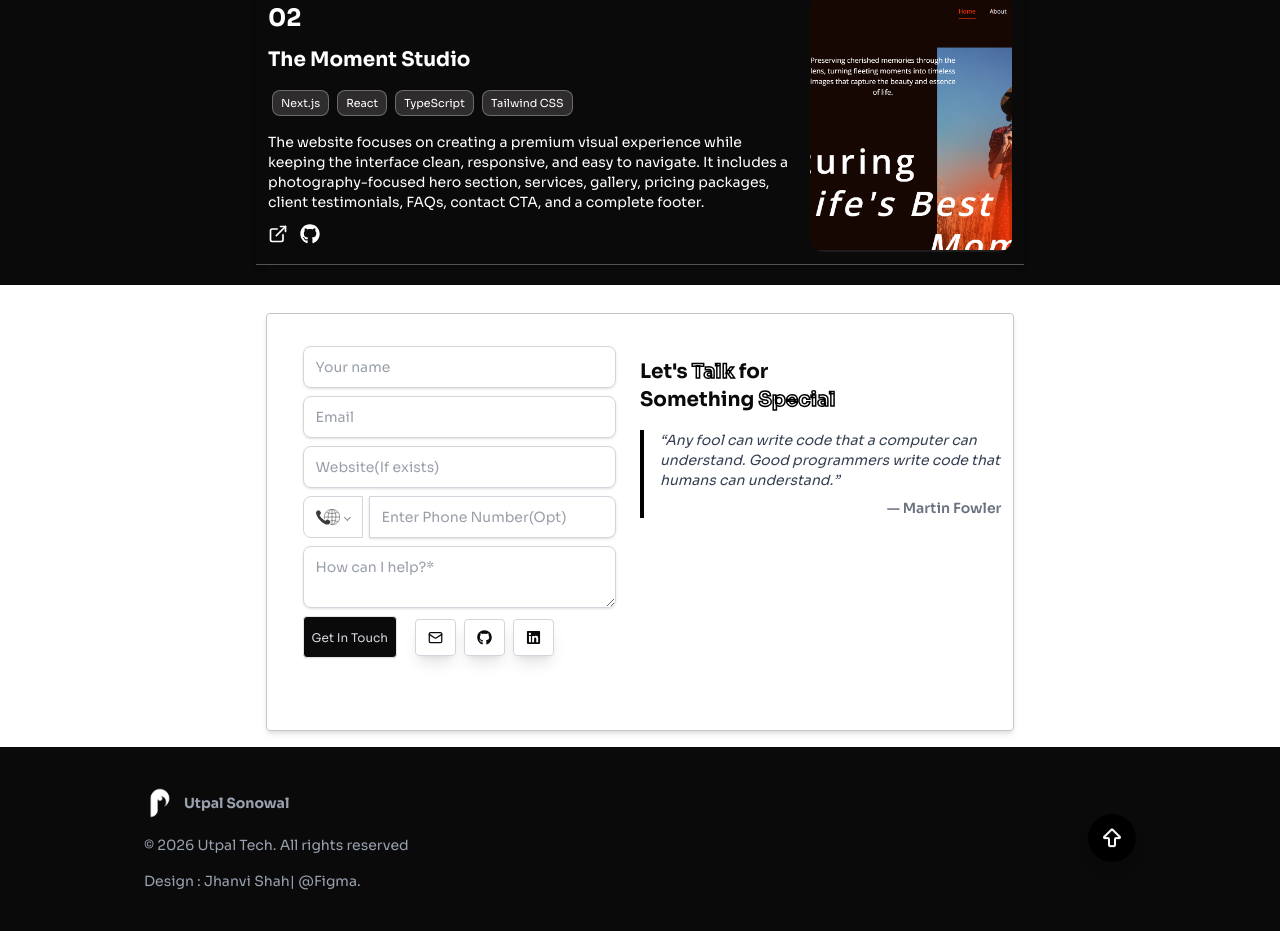
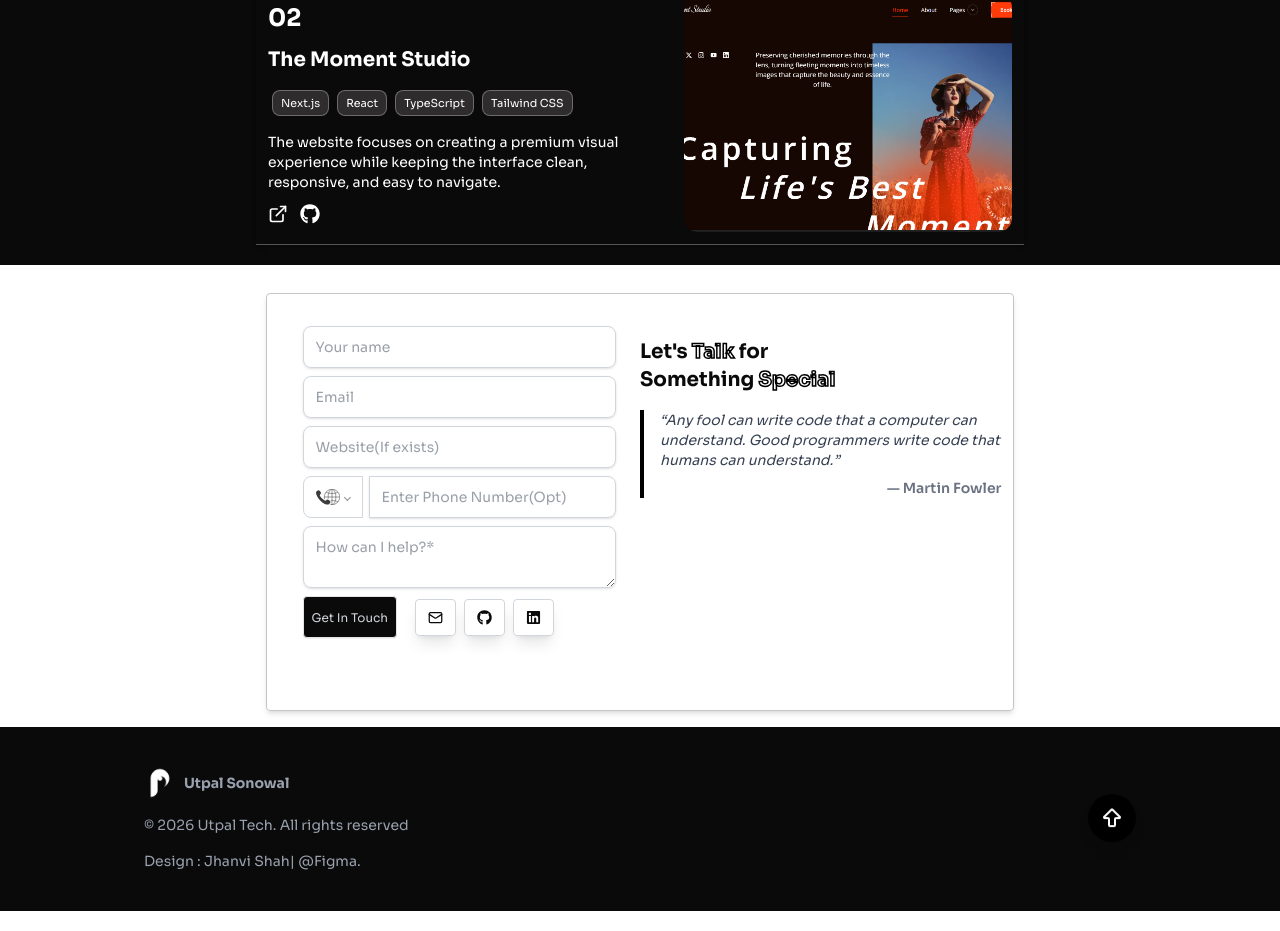
Before and after one commit to Utpalsonowal7/portfolio, a Next.js app: page / in a window 1280 px wide. Shown: the part 2958-3889 px from the top of the page. Built offline with nearby package versions, Linux system fonts and the light colour scheme.

Commit message:
added new project

```diff
--- a/src/data/projects.ts
+++ b/src/data/projects.ts
@@ -18,7 +18,7 @@ export const projects = [
      {
           title: "The Moment Studio",
           description:
-               "The website focuses on creating a premium visual experience while keeping the interface clean, responsive, and easy to navigate. It includes a photography-focused hero section, services, gallery, pricing packages, client testimonials, FAQs, contact CTA, and a complete footer.",
+               "The website focuses on creating a premium visual experience while keeping the interface clean, responsive, and easy to navigate.",
           image: "/project2.png",
           live: "https://the-moment-studio.vercel.app/",
           github: "https://github.com/Utpalsonowal7/The-Moment-Studio",
```
